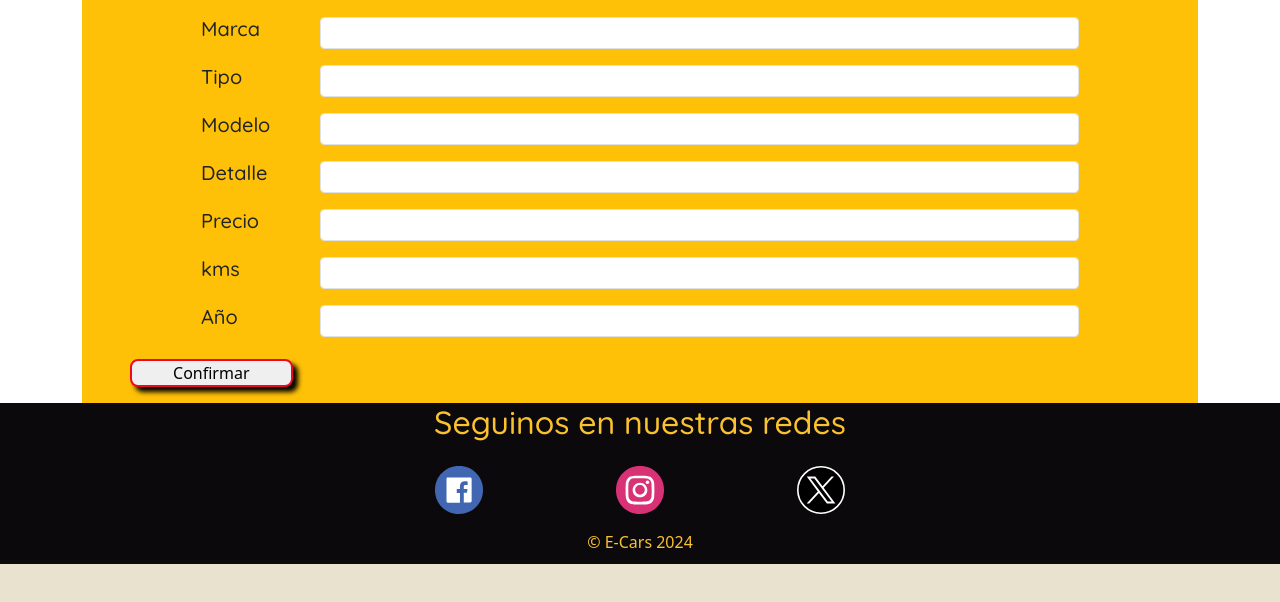
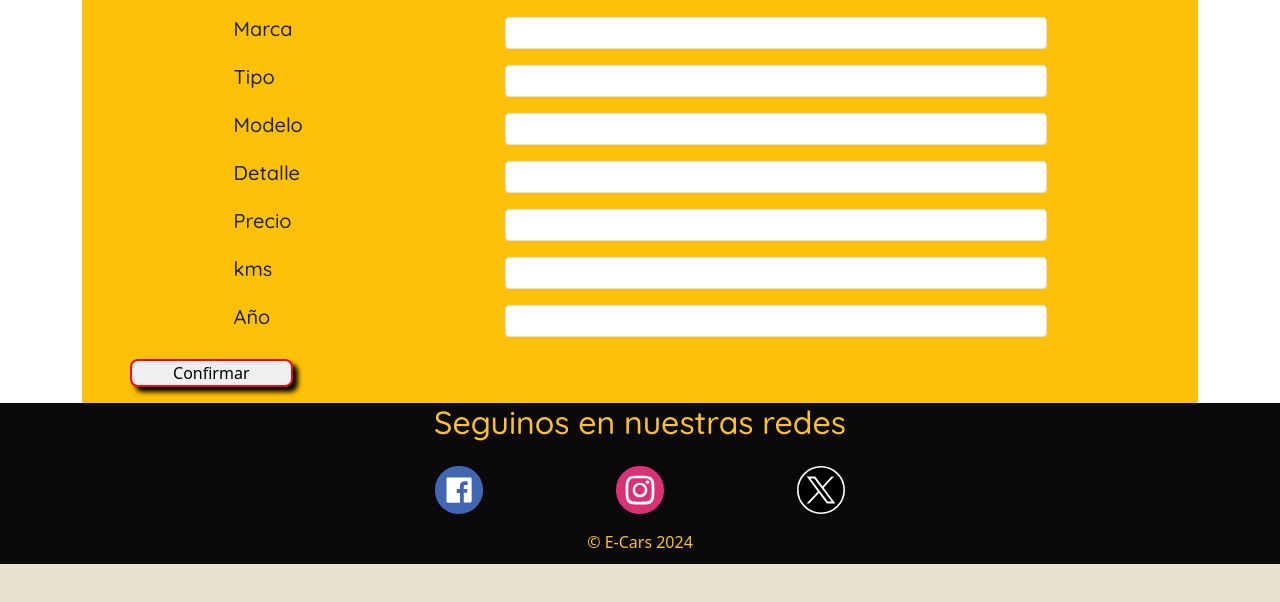
Before and after one commit to Grupo-10-CaC-4-0/Proyecto-E-Cars, a Flask app: page /editar_auto/1 in a window 1280 px wide. Shown: the part 198-800 px from the top of the page. Run offline with Flask 3, Linux system fonts and the light colour scheme; data that the repository does not hold is empty.

Commit message:
Update style_catalogo_usados.css

```diff
--- a/app/static/css/style_catalogo_usados.css
+++ b/app/static/css/style_catalogo_usados.css
@@ -119,7 +119,7 @@ body{
 }
 .datosAuto{
     display: grid;
-    grid-template-columns: 11% 70%;
+    grid-template-columns: 25% 50%;
     justify-content: center;
 }
 
```
